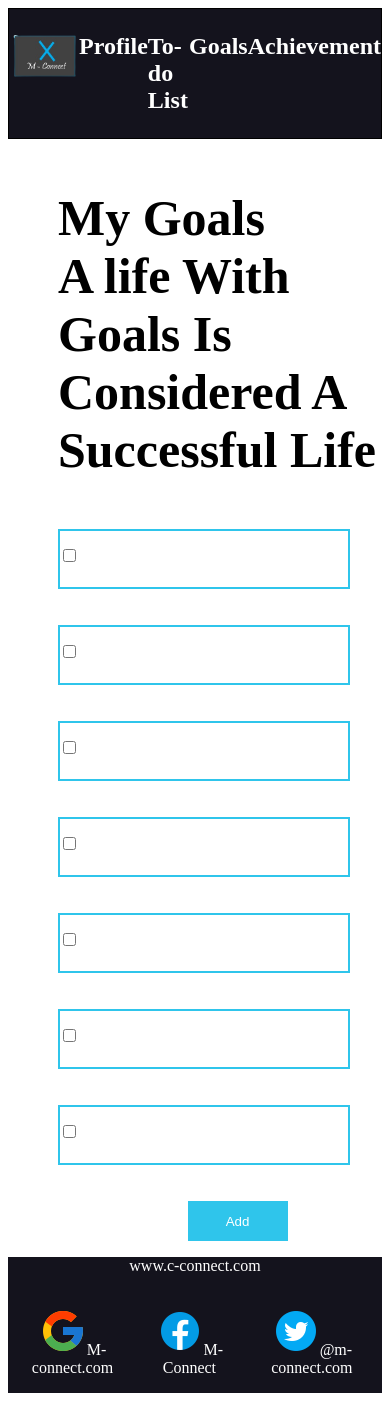
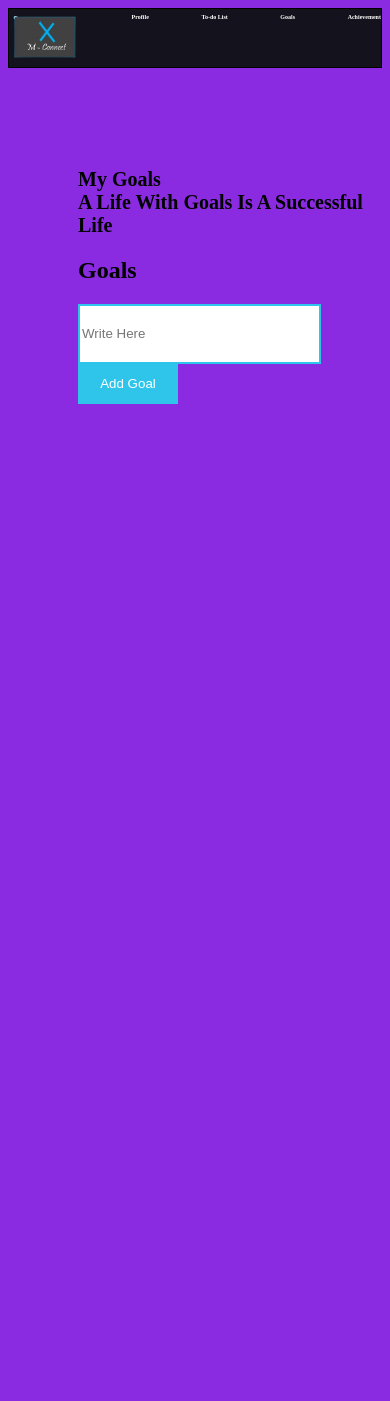
Before and after one commit to Laura-Nyaaga/school-mentorship-website, a plain HTML site: page goal.html in a window 390 px wide. After the commit the page ends 844 px from the top, so only its background shows below. Drawn offline with Linux system fonts and the light colour scheme.

Commit message:
Add files

```diff
--- a/achieve.css
+++ b/achieve.css
@@ -1,3 +1,6 @@
+body{
+    background-color: blueviolet;
+}
 nav{
     display: flex;
     justify-content: space-between;
@@ -12,10 +15,9 @@ nav{
 h3{
     font-size: 50px;
 }
-#input{
+input{
     border: double 2px rgb(47, 197, 235);
-    /* color: rgb(135, 206, 235); */
-    width: 90%;
+    width: 60%;
     height: 60px;
 }
 button{
@@ -24,25 +26,35 @@ button{
     height: 40px;
     border: none;
     color: white;
-    font:200;
-    margin-left: 100px;
-}
-footer{
-    background-color: rgb(20, 19, 29);
-    color: white;
-    text-align: center;
-}
-#contacts{
-    display: flex;
-    justify-content: space-evenly;
-}
-#socials{
-    text-decoration: none;
-    color: white;
+    margin-left: 10%;
 }
 #add{
   margin-left: 40%;
 }
 section{
-   padding-left: 50px;
+   padding-left: 300px;
+   padding-top: 80px;
+   padding-bottom: 200px;
 }
+@media all and (min-width:280px) and (max-width:1024px){
+    nav{
+        flex-wrap: wrap;
+        font-size: 30%;
+    }
+    h3{
+        font-size: 20px;
+    }
+    input{
+        border: double 2px rgb(47, 197, 235);
+        width: 80%;
+        height: 60px;
+    }
+    #add{
+        margin-left: 5%;
+      }
+      section{
+        padding-left: 70px;
+        padding-top: 80px;
+        padding-bottom: 100px;
+     }
+}
--- a/goal.css
+++ b/goal.css
@@ -1,3 +1,6 @@
+body{
+    background-color: blueviolet;
+}
 nav{
     display: flex;
     justify-content: space-between;
@@ -12,16 +15,9 @@ nav{
 h3{
     font-size: 50px;
 }
-#checkboxx{
-position: absolute;
-margin-top: 20px;
-margin-left: 5px;
-border: double 1px rgb(47, 197, 235);
-}
-#input{
+input{
     border: double 2px rgb(47, 197, 235);
-    /* color: rgb(135, 206, 235); */
-    width: 90%;
+    width: 60%;
     height: 60px;
 }
 button{
@@ -30,25 +26,34 @@ button{
     height: 40px;
     border: none;
     color: white;
-    font:200;
-    margin-left: 100px;
-}
-footer{
-    background-color: rgb(20, 19, 29);
-    color: white;
-    text-align: center;
-}
-#contacts{
-    display: flex;
-    justify-content: space-evenly;
-}
-#socials{
-    text-decoration: none;
-    color: white;
 }
 #add{
   margin-left: 40%;
 }
 section{
-   padding-left: 50px;
+   padding-left: 300px;
+   padding-top: 80px;
+   padding-bottom: 200px;
 }
+@media all and (min-width:280px) and (max-width:1024px){
+    nav{
+        flex-wrap: wrap;
+        font-size: 30%;
+    }
+    h3{
+        font-size: 20px;
+    }
+    input{
+        border: double 2px rgb(47, 197, 235);
+        width: 80%;
+        height: 60px;
+    }
+    #add{
+        margin-left: 5%;
+      }
+      section{
+        padding-left: 70px;
+        padding-top: 80px;
+        padding-bottom: 100px;
+     }
+}
--- a/goal.html
+++ b/goal.html
@@ -14,42 +14,41 @@
         <p><a id="aa" href="http://127.0.0.1:5500/achieve.html"><strong>Achievement</strong></a></p>
     </nav>
     <section>
-        <h3><strong>My Goals</strong><br>A life With Goals Is Considered A Successful Life</h3>
-    <div>
-        <input id="checkboxx" type="checkbox">
-        <input id="input" type="text">
-    </div><br><br>
-    <div>
-        <input id="checkboxx" type="checkbox">
-        <input id="input" type="text">
-    </div><br><br>
-    <div>
-        <input id="checkboxx" type="checkbox">
-        <input id="input" type="text">
-    </div><br><br>
-    <div>
-        <input id="checkboxx" type="checkbox">
-        <input id="input" type="text"></div><br><br>
-    <div>
-        <input id="checkboxx" type="checkbox">
-        <input id="input" type="text"></div><br><br>
-    <div>
-        <input id="checkboxx" type="checkbox">
-        <input id="input" type="text"></div><br><br>
-    <div>
-        <input id="checkboxx" type="checkbox">
-        <input id="input" type="text"></div><br><br>
-    <div>
-        <a href="http://127.0.0.1:5500/goal.html"><button id="add" onclick="add">Add</button></a>
-    </div>
-    </section>
-    <footer>
-        <p>www.c-connect.com</p>
-        <div id="contacts">
-            <p><a id="socials" href="https://www.google.com/"><img src="/pictures/google.png" alt="Google">M-connect.com</a></p>
-            <p><a id="socials" href="https://www.facebook.com/"><img src="/pictures/facebook.png" alt="Facebook">M-Connect</a></p>
-            <p><a id="socials" href="https://twitter.com/"><img src="/pictures/twitter.png" alt="Twitter">@m-connect.com</a></p>
-        </div>
-    </footer>
+        <h3><strong>My Goals</strong><br>A Life With Goals Is A Successful Life</h3>
+
+            <h1>Goals</h1>
+            <input type="text" id="new-task" placeholder="Write Here">
+            <button id="add-task">Add Goal</button>
+            <ul id="todo-list"></ul>
+            <script>
+              const todoList = document.getElementById('todo-list');
+              const newTaskInput = document.getElementById('new-task');
+              const addTaskButton = document.getElementById('add-task');
+              const tasks = []; // Array to store tasks
+              addTaskButton.addEventListener('click', function() {
+                const task = newTaskInput.value.trim(); // Get task text and trim whitespace
+                if (task) { // Check if task is not empty
+                  tasks.push(task);
+                  newTaskInput.value = ''; // Clear input field
+                  renderTodoList();
+                }
+              });
+              function renderTodoList() {
+                todoList.innerHTML = ''; // Clear existing list items
+                tasks.forEach((task, index) => {
+                  const listItem = document.createElement('li');
+                  listItem.innerText = task;
+                  const deleteButton = document.createElement('button');
+                  deleteButton.innerText = 'Delete';
+                  deleteButton.addEventListener('click', function() {
+                    tasks.splice(index, 1); // Remove task from array
+                    renderTodoList();
+                  });
+                  listItem.appendChild(deleteButton);
+                  todoList.appendChild(listItem);
+                });
+              }
+            </script>
+</section>
 </body>
 </html>
--- /dev/null
+++ b/nyj.css
@@ -0,0 +1,60 @@
+body{
+    background-color: blueviolet;
+    padding-bottom: 10%;
+}
+nav{
+    display: flex;
+    justify-content: space-between;
+    font-size: 150%;
+    border: 1px solid;
+    background-color: rgb(20, 19, 29);
+}
+#aa{
+    text-decoration: none;
+    color: white;
+}
+h3{
+    font-size: 50px;
+}
+#section{
+    padding-left: 15%;
+}
+.section{
+    color: white;
+    font-size: 20px;
+    padding-left: 15%;
+}
+#bookcover{
+    width: 80vh;
+    height: 40vh;
+    padding-left: 18%;
+    padding-top: 5%;
+}
+
+@media all and (min-width:280px) and (max-width:1024px){
+    nav{
+        flex-wrap: wrap;
+        font-size: 65%;
+    }
+    #bookcover{
+        width: 30vh;
+        height: 20vh;
+        padding-left: 6%;
+        padding-top: 5%;
+    }
+    h3{
+        font-size: 20px;
+    }
+    #section{
+        padding-left: 4%;
+    }
+    .section{
+        color: white;
+        font-size: 8px;
+        padding-left: 4%;
+    }
+    body{
+        padding-bottom: 5%;
+    }
+
+}
--- a/profile.css
+++ b/profile.css
@@ -50,7 +50,7 @@ footer{
     color: white;
 }
 
-@media screen and (min-width:280px) and (max-width:1024px) {
+@media all and (min-width:280px) and (max-width:1024px) {
     nav{
         flex-wrap: wrap;
     }
--- a/to-do.css
+++ b/to-do.css
@@ -1,4 +1,6 @@
-
+body{
+    background-color: blueviolet;
+}
 nav{
     display: flex;
     justify-content: space-between;
@@ -13,16 +15,9 @@ nav{
 h3{
     font-size: 50px;
 }
-/* #checkboxx{
-position: absolute;
-margin-top: 20px;
-margin-left: 5px;
-border: double 1px rgb(47, 197, 235);
-} */
 input{
     border: double 2px rgb(47, 197, 235);
-    /* color: rgb(135, 206, 235); */
-    width: 90%;
+    width: 60%;
     height: 60px;
 }
 button{
@@ -31,27 +26,34 @@ button{
     height: 40px;
     border: none;
     color: white;
-    font:200;
-    margin-left: 100px;
-}
-footer{
-    background-color: rgb(20, 19, 29);
-    color: white;
-    text-align: center;
-}
-#contacts{
-    display: flex;
-    justify-content: space-evenly;
-}
-#socials{
-    text-decoration: none;
-    color: white;
 }
 #add{
   margin-left: 40%;
 }
 section{
-   padding-left: 50px;
+   padding-left: 300px;
    padding-top: 80px;
    padding-bottom: 200px;
 }
+@media all and (min-width:280px) and (max-width:1024px){
+    nav{
+        flex-wrap: wrap;
+        font-size: 30%;
+    }
+    h3{
+        font-size: 20px;
+    }
+    input{
+        border: double 2px rgb(47, 197, 235);
+        width: 80%;
+        height: 60px;
+    }
+    #add{
+        margin-left: 5%;
+      }
+      section{
+        padding-left: 70px;
+        padding-top: 80px;
+        padding-bottom: 100px;
+     }
+}
```
Also changed, not shown: achieve.html (+48 -27 lines), nyj.html (added, +30 -0 lines), to-do.html (+1 -44 lines), pictures/bornacrime.jpg (added).
